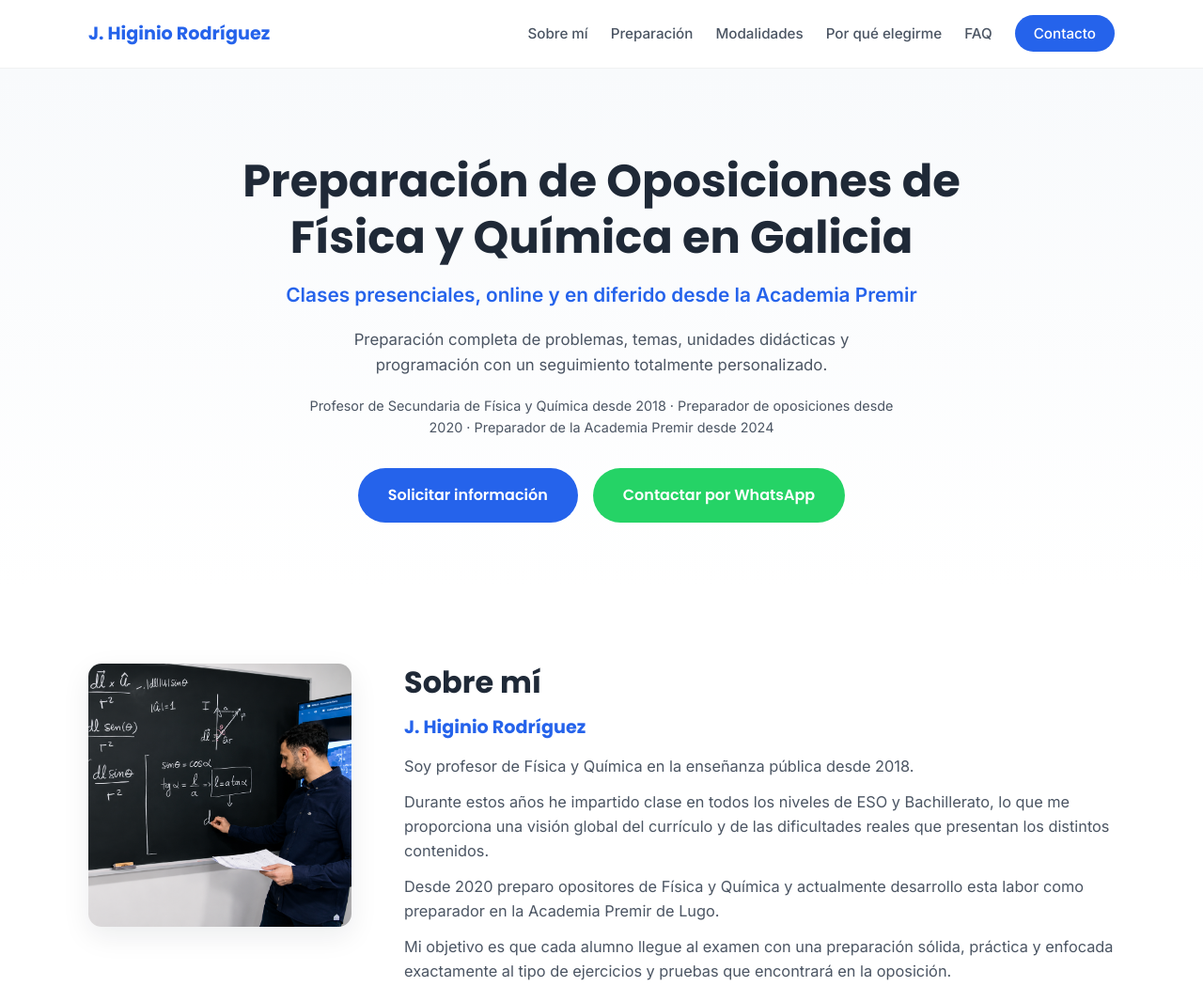
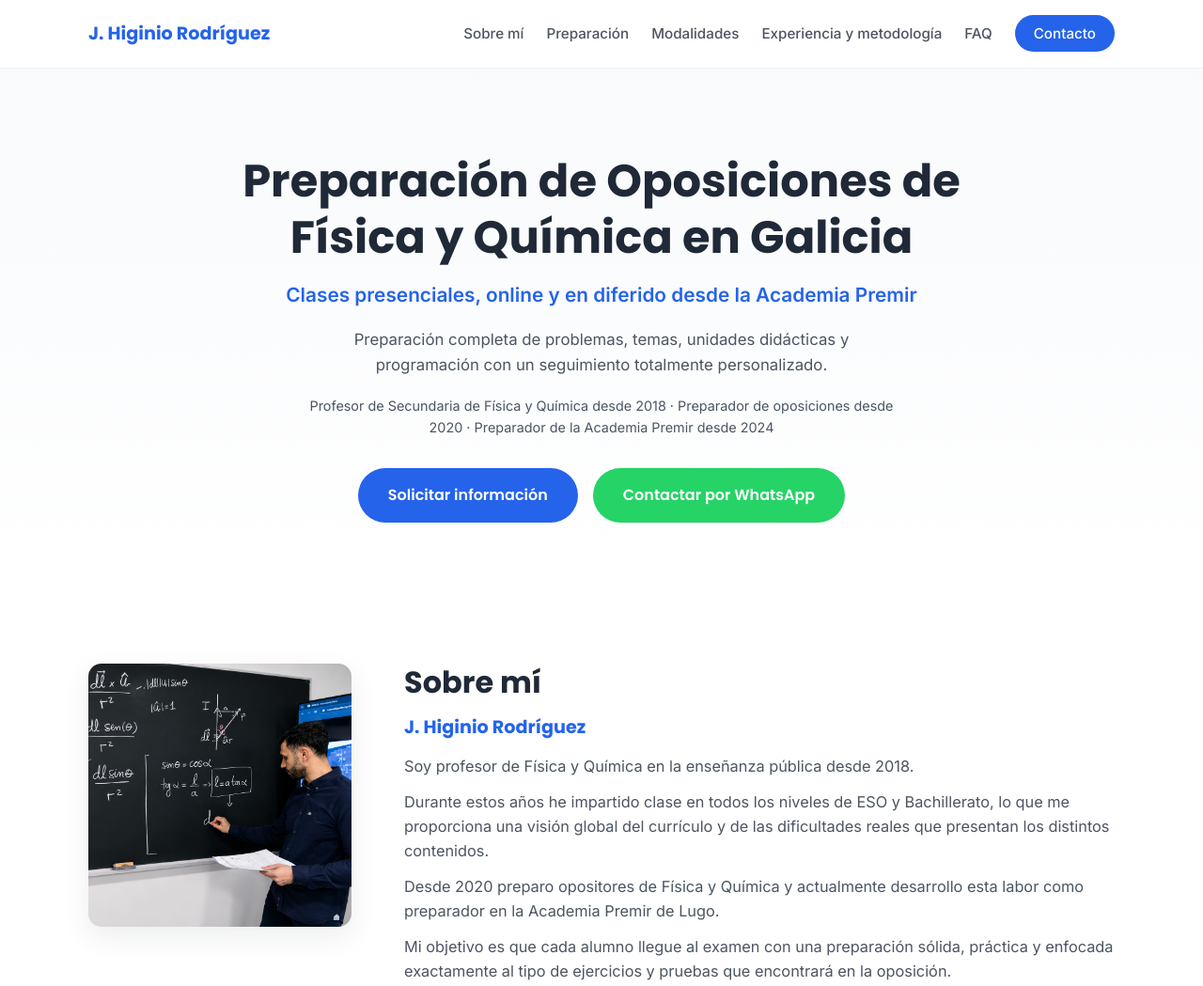
Before and after one commit to johndalton87atom-oss/landing_page, a website: page index.html in a window 1280 px wide. Shown: the top 1049 px of the page at 94% size. Drawn offline with Linux system fonts and the light colour scheme.

Commit message:
títutlo "elegirme" modificado

```diff
--- a/index.html
+++ b/index.html
@@ -109,7 +109,7 @@
           <li><a href="#sobre-mi" class="nav__link">Sobre mí</a></li>
           <li><a href="#preparacion" class="nav__link">Preparación</a></li>
           <li><a href="#modalidades" class="nav__link">Modalidades</a></li>
-          <li><a href="#por-que-elegirme" class="nav__link">Por qué elegirme</a></li>
+          <li><a href="#Experiencia y metodología" class="nav__link">Experiencia y metodología</a></li>
           <li><a href="#faq" class="nav__link">FAQ</a></li>
           <li><a href="#contacto" class="nav__link nav__cta">Contacto</a></li>
         </ul>
@@ -178,10 +178,10 @@
       </div>
     </section>
 
-    <!-- ============================== 6. POR QUÉ ELEGIRME ============================== -->
-    <section id="por-que-elegirme" class="why">
+    <!-- ============================== 6. Experiencia y metodología ============================== -->
+    <section id="Experiencia y metodología" class="why">
       <div class="container">
-        <h2 class="section-title section-title--center">¿Por qué elegirme?</h2>
+        <h2 class="section-title section-title--center">Experiencia y metodología</h2>
         <ul id="why-list" class="why__checklist"></ul>
         <p id="why-logro" class="why__logro"></p>
       </div>
```
